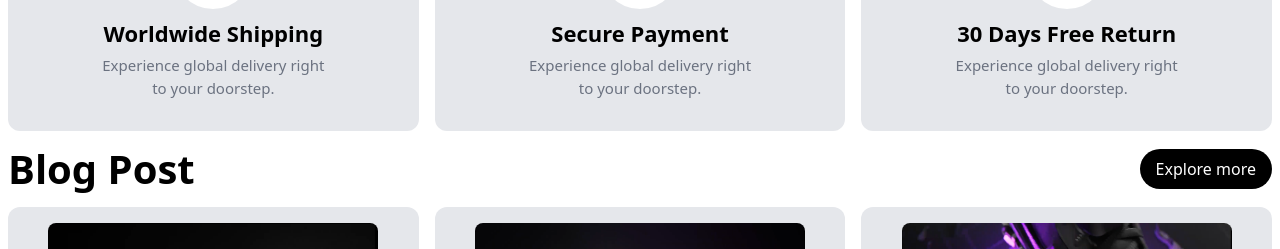
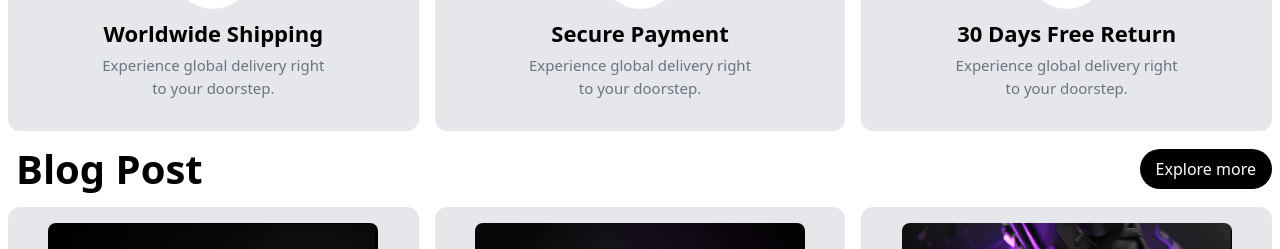
Before and after one commit to SadaqElmi/Project-Shoes, a React (Vite) app: page / in a window 1280 px wide. Shown: the part 1620-1869 px from the top of the page. Built offline with nearby package versions, Linux system fonts and the light colour scheme.

Commit message:
add Products

```diff
--- a/src/Pages/Home.jsx
+++ b/src/Pages/Home.jsx
@@ -355,7 +355,7 @@ const Home = () => {
       </motion.section>
 
       <div className="flex justify-between px-2">
-        <p className="font-bold text-[40px]">Blog Post</p>
+        <p className="font-bold text-[40px] pl-2">Blog Post</p>
         <div className="flex justify-center items-center">
           <button className="bg-black text-white p-2 rounded-full px-4 hover:text-gray-300">
             Explore more
```
